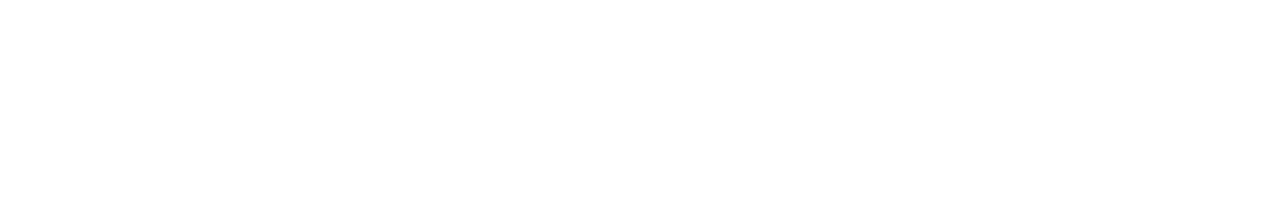
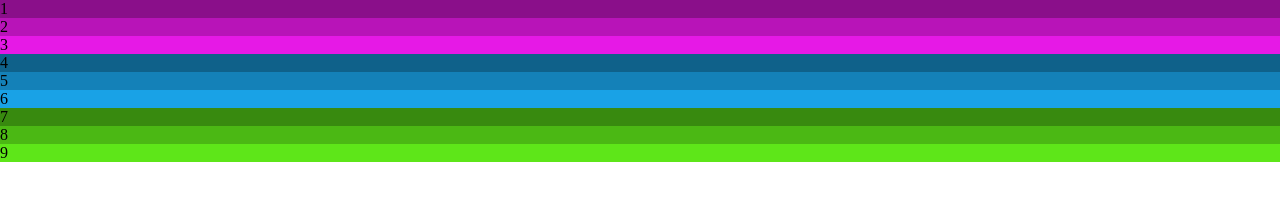
Before and after one commit to Toshiro-Morishita/CSS-Grid-Layout, a plain HTML site: page index.html in a window 1280 px wide. Drawn offline with Linux system fonts and the light colour scheme.

Commit message:
マークアップ

```diff
--- a/css/styles.css
+++ b/css/styles.css
@@ -0,0 +1,36 @@
+body {
+  padding: 0;
+  margin: 0;
+}
+
+.container {
+  background: #eee;
+  display: grid;
+}
+.item-1 {
+  background: hsl(300, 80%, 30%);
+}
+.item-2 {
+  background: hsl(300, 80%, 40%);
+}
+.item-3 {
+  background: hsl(300, 80%, 50%);
+}
+.item-4 {
+  background: hsl(200, 80%, 30%);
+}
+.item-5 {
+  background: hsl(200, 80%, 40%);
+}
+.item-6 {
+  background: hsl(200, 80%, 50%);
+}
+.item-7 {
+  background: hsl(100, 80%, 30%);
+}
+.item-8 {
+  background: hsl(100, 80%, 40%);
+}
+.item-9 {
+  background: hsl(100, 80%, 50%);
+}
--- a/index.html
+++ b/index.html
@@ -4,8 +4,19 @@
   <meta charset="UTF-8">
   <meta name="viewport" content="width=device-width, initial-scale=1.0">
   <title>CSS Grid Layout</title>
+  <link rel="stylesheet" href="css/styles.css">
 </head>
 <body>
-
+  <div class="container">
+    <div class="item-1">1</div>
+    <div class="item-2">2</div>
+    <div class="item-3">3</div>
+    <div class="item-4">4</div>
+    <div class="item-5">5</div>
+    <div class="item-6">6</div>
+    <div class="item-7">7</div>
+    <div class="item-8">8</div>
+    <div class="item-9">9</div>
+  </div>
 </body>
 </html>
```
